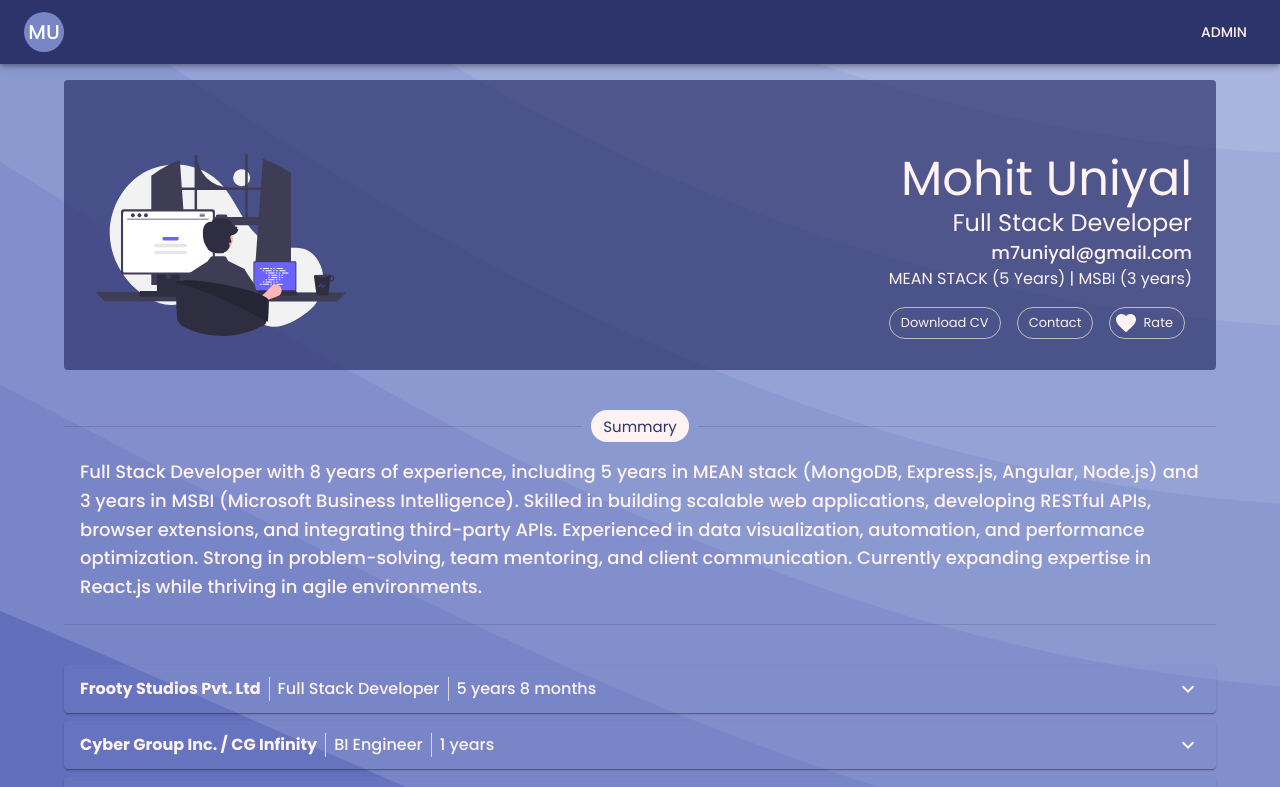
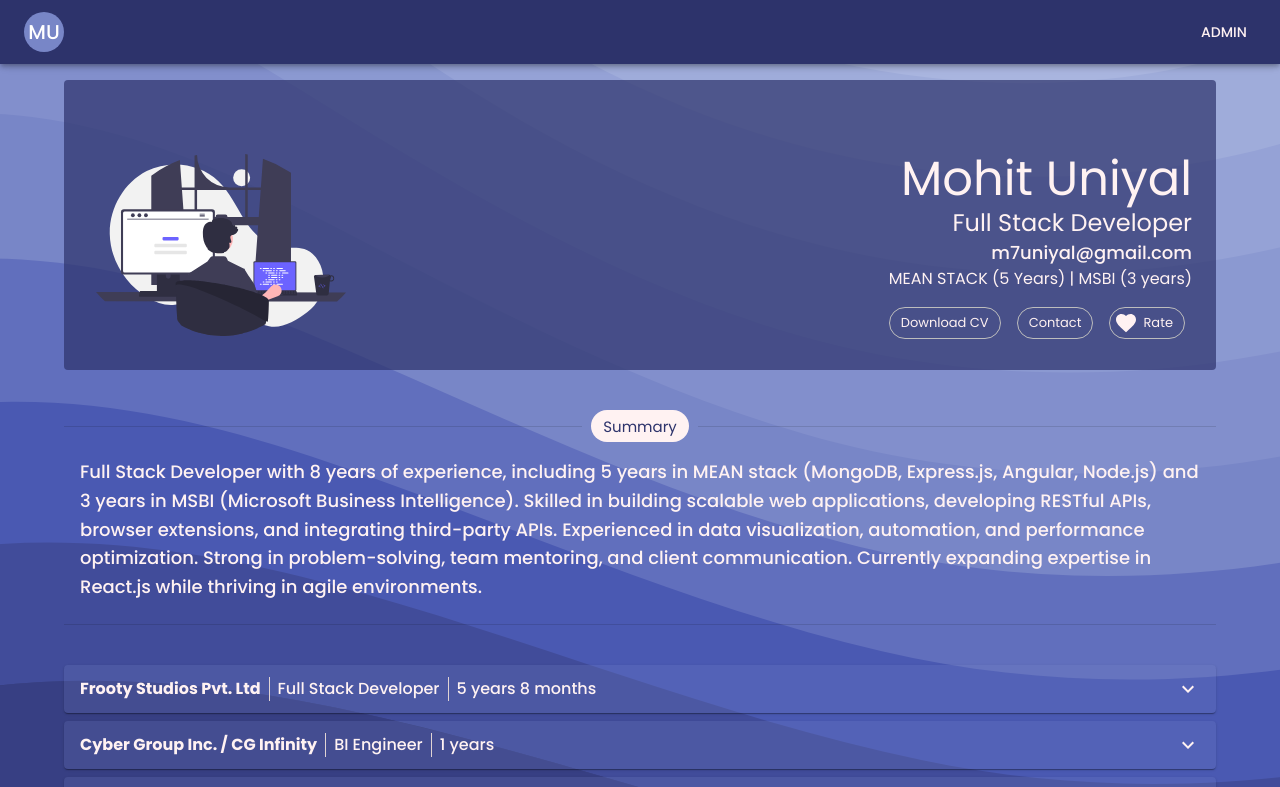
Before and after one commit to Mohit7th/resume, a React (Create React App) app: page / in a window 1280 px wide. Shown: the top 787 px of the page. Built offline with nearby package versions, Linux system fonts and the light colour scheme.

Commit message:
fixed images size scaling issue with accordian

```diff
--- a/src/components/layout/MainLayout.tsx
+++ b/src/components/layout/MainLayout.tsx
@@ -83,6 +83,7 @@ export default function MainLayout() {
                     padding: 2,
                     backgroundImage: "url('assets/liquid-cheese.svg')",
                     backgroundSize: "cover",
+                    backgroundAttachment: "fixed",
                     backgroundPosition: "center",
                     backgroundRepeat: "no-repeat",
                     minHeight: "100vh",
```
